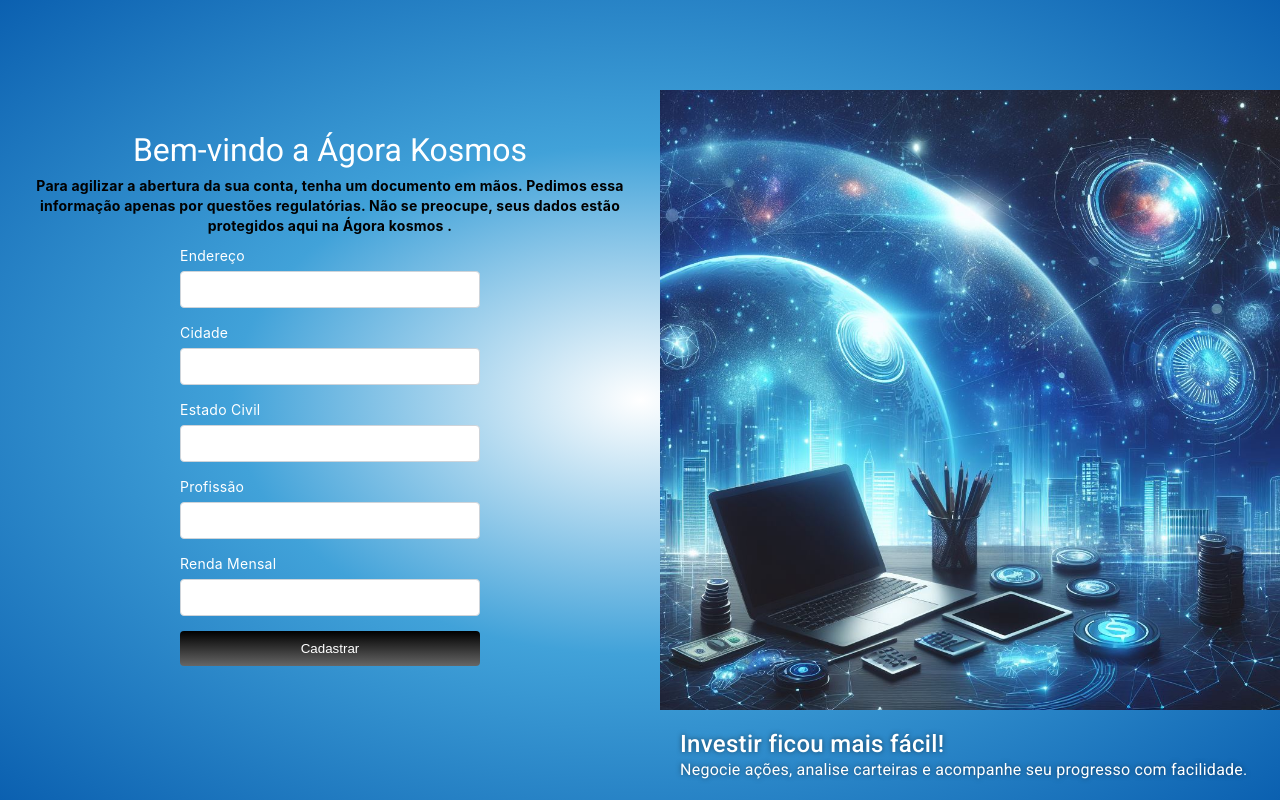
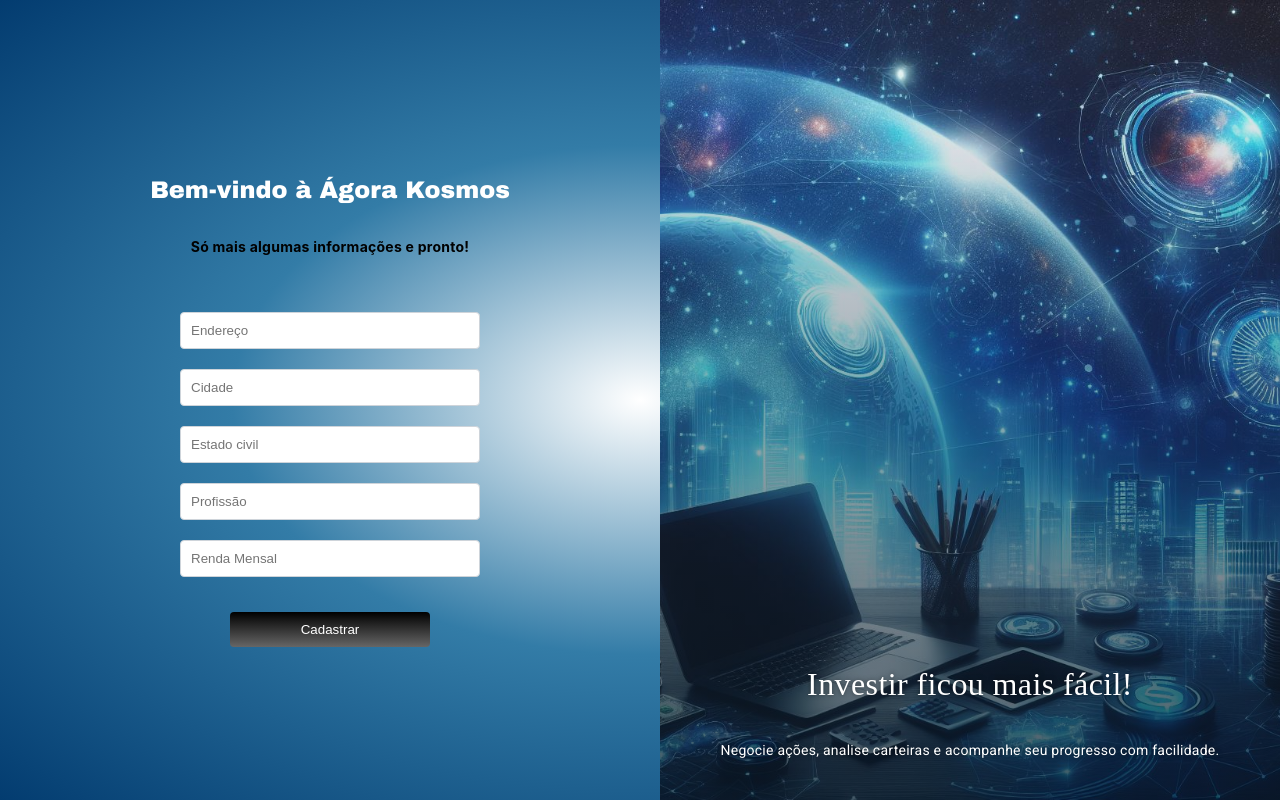
Before and after one commit to rickfsoares/-gora-Kosmos, an Angular app in the folder kosmos_frontend/: page /cadastro2 in a window 1280 px wide. Built offline with nearby package versions, Linux system fonts and the light colour scheme.

Commit message:
ajustes das telas de cadastro

```diff
--- a/kosmos_frontend/src/app/cadastro/cadastro.component.html
+++ b/kosmos_frontend/src/app/cadastro/cadastro.component.html
@@ -1,33 +1,40 @@
 <div class="container">
     <div class="form">
-    <h1>Bem-vindo a Ágora Kosmos</h1>
+        <h1>Bem-vindo à Ágora Kosmos</h1>
         <p>Para agilizar a abertura da sua conta, tenha um documento em mãos. Pedimos essa informação apenas por questões regulatórias.
         Não se preocupe, seus dados estão protegidos aqui na Ágora kosmos .</p>
+
+        <div><br><br></div>
+
         <form (ngSubmit)="onSubmit()">
-      <label for="nome">Nome Completo</label>
-      <input type="text" id="nome" name="nome" required>
+        <label for="nome"></label>
+        <input type="text" id="nome" name="nome" required placeholder="Nome Completo">
 
-      <label for="cpf">CPF</label>
-      <input type="text" id="cpf" name="cpf" required>
+        <label for="cpf"></label>
+        <input type="text" id="cpf" name="cpf" required placeholder="CPF">
 
-      <label for="nickname">Apelido</label>
-      <input type="text" id="nickname" name="nickname" required>
+        <label for="nickname"></label>
+        <input type="text" id="nickname" name="nickname" required placeholder="Apelido">
 
-      <label for="email">Email</label>
-      <input type="text" id="email" name="email" required>
+        <label for="email"></label>
+        <input type="text" id="email" name="email" required placeholder="E-mail">
 
-      <label for="celular">Celular</label>
-      <input type="text" id="celular" name="celular" required>
-
-      <button type="submit">Avançar</button>
+        <label for="celular"></label>
+        <input type="text" id="celular" name="celular" required placeholder="DDD + Telefone">
 
         </form>
+        <br>
+        <button type="submit">Avançar</button>
     </div>
+
     <div class="image">
         <img src="/assets/svg/cadastro1.jpg" alt="Background image">
         <div class="image-text">
             <h2>Investir ficou mais fácil!</h2>
+            <br>
+            <br>
             <p>Negocie ações, analise carteiras e acompanhe seu progresso com facilidade.</p>
         </div>
     </div>
+
 </div>
--- a/kosmos_frontend/src/app/cadastro/cadastro.component.scss
+++ b/kosmos_frontend/src/app/cadastro/cadastro.component.scss
@@ -1,7 +1,7 @@
 .container {
     display: flex;
-  height: 100vh; /* Ajuste para ocupar a altura total da viewport */
-  background: radial-gradient(#ffffff 0%, #41A2D9 45%, #0B60B0 100%);
+    height: 100vh;
+    background: radial-gradient(#ffffff 0%, #337ca7 45%, #033c70 100%);
     width: 100%;
 }
 
@@ -11,6 +11,7 @@
 flex-direction: column;
 justify-content: center;
 align-items: center;
+text-align: justify;
 padding: 20px;
 font-family: Inter, sans-serif;
 color: #1E1E1E;
@@ -18,13 +19,17 @@
 
 .form h1 {
 margin-bottom: 10px;
-  font-size: 32px;
+font-size: 24px;
+font-family: arial black;
 color: white;
+text-align: justify;
 }
 
 .form p {
+width: 500px;
 margin-bottom: 10px;
 font-size: 14px;
+line-height: 1.5;
 color: #010101;
 font-weight: bolder;
 text-align: center;
@@ -50,6 +55,7 @@
 }
 
 .form button {
+width: 200px;
 padding: 10px;
 border: none;
 border-radius: 4px;
@@ -64,28 +70,47 @@
 display: flex;
 align-items: center;
 justify-content: center;
+overflow: hidden;
+width: 50%;
+height: 100vh;
+}
+
+.image::before {
+content: '';
+position: absolute;
+width: 100%;
+height: 100%;
+background: linear-gradient(to top, rgba(1, 19, 36, 0.7), rgba(255, 255, 255, 0)); /* Gradiente do azul para o branco */
 }
 
 .image img {
+align-items: center;
+justify-content: center;
 width: 100%;
-  height: auto;
+height: 100%;
 object-fit: cover;
+object-position: center;
 }
 
 .image-text {
 position: absolute;
-  bottom: 20px;
-  left: 20px;
+right: 50%;
+top: 90%;
+transform: translate(50%, -50%);
+text-align: center;
 color: #fff;
 text-shadow: 0 0 5px rgba(0, 0, 0, 0.5);
+width: 100%;
 }
 
 .image-text h2 {
+align-items: center;
+justify-content: center;
+font-family: 'Times New Roman', Times, serif;
 margin: 0;
-  font-size: 24px;
+font-size: 32px;
 }
 
 .image-text p {
-  margin: 0;
-  font-size: 16px;
+font-size: 14px;
 }
--- a/kosmos_frontend/src/app/cadastro2/cadastro2.component.html
+++ b/kosmos_frontend/src/app/cadastro2/cadastro2.component.html
@@ -1,32 +1,38 @@
 <div class="container">
     <div class="form">
-    <h1>Bem-vindo a Ágora Kosmos</h1>
-    <p>Para agilizar a abertura da sua conta, tenha um documento em mãos. Pedimos essa informação apenas por questões regulatórias.
-      Não se preocupe, seus dados estão protegidos aqui na Ágora kosmos .</p>
+        <br>
+        <h1>Bem-vindo à Ágora Kosmos</h1>
+        <br>
+        <p>Só mais algumas informações e pronto!</p>
+
+        <div><br><br></div>
+
         <form (ngSubmit)="onSubmit()">
-      <label for="endereco">Endereço</label>
-      <input type="text" id="endereco" name="endereco" required>
+            <label for="endereco"></label>
+            <input type="text" id="endereco" name="endereco" required placeholder="Endereço">
 
-      <label for="cidade">Cidade</label>
-      <input type="text" id="cidade" name="cidade" required>
+            <label for="cidade"></label>
+            <input type="text" id="cidade" name="cidade" required placeholder="Cidade">
 
-      <label for="estado civil">Estado Civil</label>
-      <input type="text" id="estadocivil" name="estado civil" required>
+            <label for="estado civil"></label>
+            <input type="text" id="estadocivil" name="estado civil" required placeholder="Estado civil">
 
-      <label for="profissao">Profissão</label>
-      <input type="text" id="profissao" name="profissao" required>
+            <label for="profissao"></label>
+            <input type="text" id="profissao" name="profissao" required placeholder="Profissão">
 
-      <label for="renda">Renda Mensal</label>
-      <input type="text" id="renda" name="renda" required>
-
+            <label for="renda"></label>
+            <input type="text" id="renda" name="renda" required placeholder="Renda Mensal">
+        </form>
+        <br>
         <button type="submit">Cadastrar</button>
 
-    </form>
     </div>
     <div class="image">
         <img src="/assets/svg/cadastro2.jpg" alt="Background image">
         <div class="image-text">
             <h2>Investir ficou mais fácil!</h2>
+            <br>
+            <br>
             <p>Negocie ações, analise carteiras e acompanhe seu progresso com facilidade.</p>
         </div>
     </div>
--- a/kosmos_frontend/src/app/cadastro2/cadastro2.component.scss
+++ b/kosmos_frontend/src/app/cadastro2/cadastro2.component.scss
@@ -1,7 +1,7 @@
 .container {
     display: flex;
-  height: 100vh; /* Ajuste para ocupar a altura total da viewport */
-  background: radial-gradient(#ffffff 0%, #41A2D9 45%, #0B60B0 100%);
+    height: 100vh;
+    background: radial-gradient(#ffffff 0%, #337ca7 45%, #033c70 100%);
     width: 100%;
 }
 
@@ -11,6 +11,7 @@
 flex-direction: column;
 justify-content: center;
 align-items: center;
+text-align: justify;
 padding: 20px;
 font-family: Inter, sans-serif;
 color: #1E1E1E;
@@ -18,13 +19,17 @@
 
 .form h1 {
 margin-bottom: 10px;
-  font-size: 32px;
+font-size: 24px;
+font-family: arial black;
 color: white;
+text-align: justify;
 }
 
 .form p {
+width: 500px;
 margin-bottom: 10px;
 font-size: 14px;
+line-height: 1.5;
 color: #010101;
 font-weight: bolder;
 text-align: center;
@@ -50,6 +55,7 @@
 }
 
 .form button {
+width: 200px;
 padding: 10px;
 border: none;
 border-radius: 4px;
@@ -64,28 +70,47 @@
 display: flex;
 align-items: center;
 justify-content: center;
+overflow: hidden;
+width: 50%;
+height: 100vh;
+}
+
+.image::before {
+content: '';
+position: absolute;
+width: 100%;
+height: 100%;
+background: linear-gradient(to top, rgba(1, 19, 36, 0.7), rgba(255, 255, 255, 0)); /* Gradiente do azul para o branco */
 }
 
 .image img {
+align-items: center;
+justify-content: center;
 width: 100%;
-  height: auto;
+height: 100%;
 object-fit: cover;
+object-position: center;
 }
 
 .image-text {
 position: absolute;
-  bottom: 20px;
-  left: 20px;
+right: 50%;
+top: 90%;
+transform: translate(50%, -50%);
+text-align: center;
 color: #fff;
 text-shadow: 0 0 5px rgba(0, 0, 0, 0.5);
+width: 100%;
 }
 
 .image-text h2 {
+align-items: center;
+justify-content: center;
+font-family: 'Times New Roman', Times, serif;
 margin: 0;
-  font-size: 24px;
+font-size: 32px;
 }
 
 .image-text p {
-  margin: 0;
-  font-size: 16px;
+font-size: 14px;
 }
```
Also changed, not shown: 2 other files (tests, documents, lock files or other folders). Lines whose indentation alone changed are shown as unchanged.
